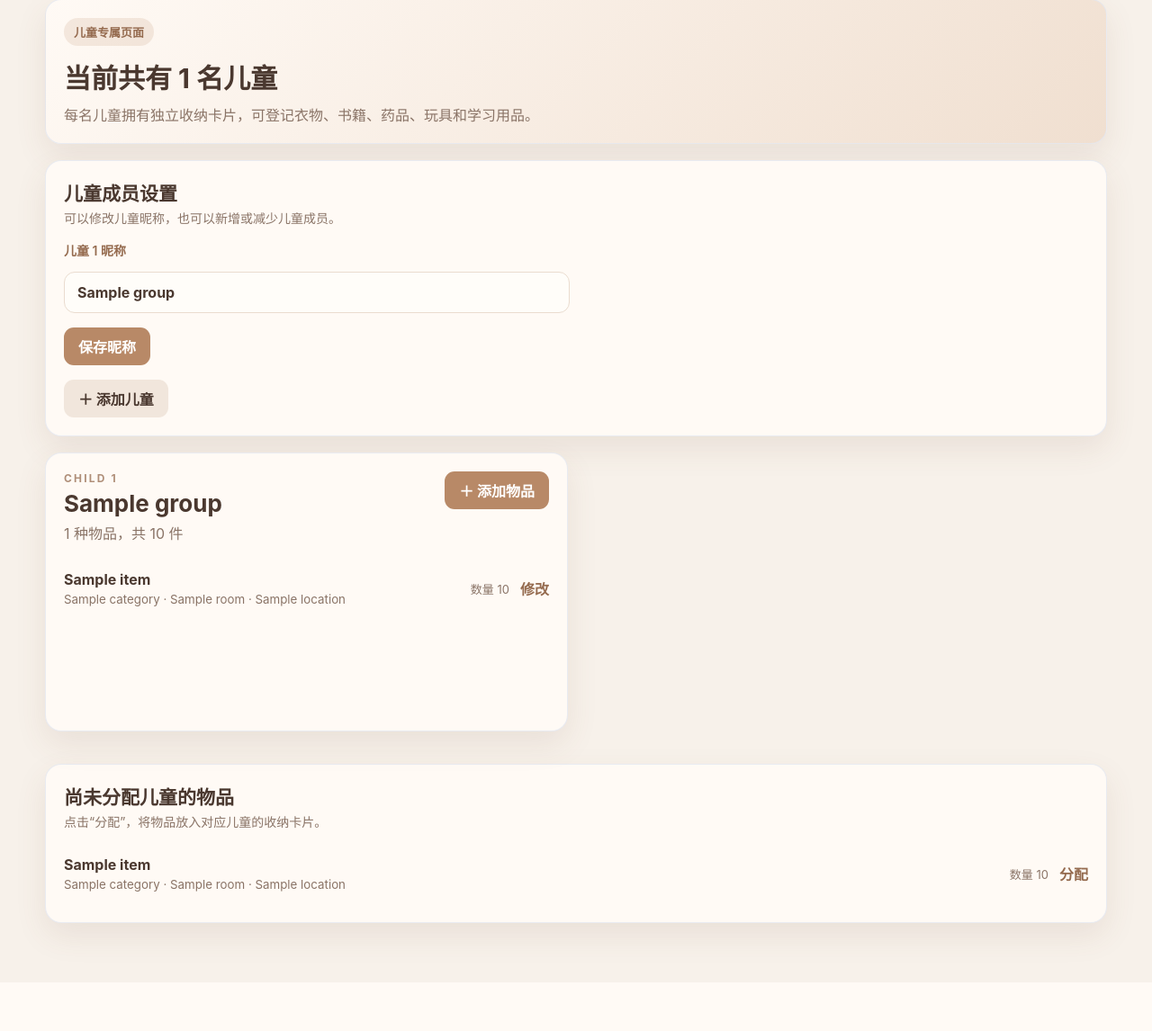
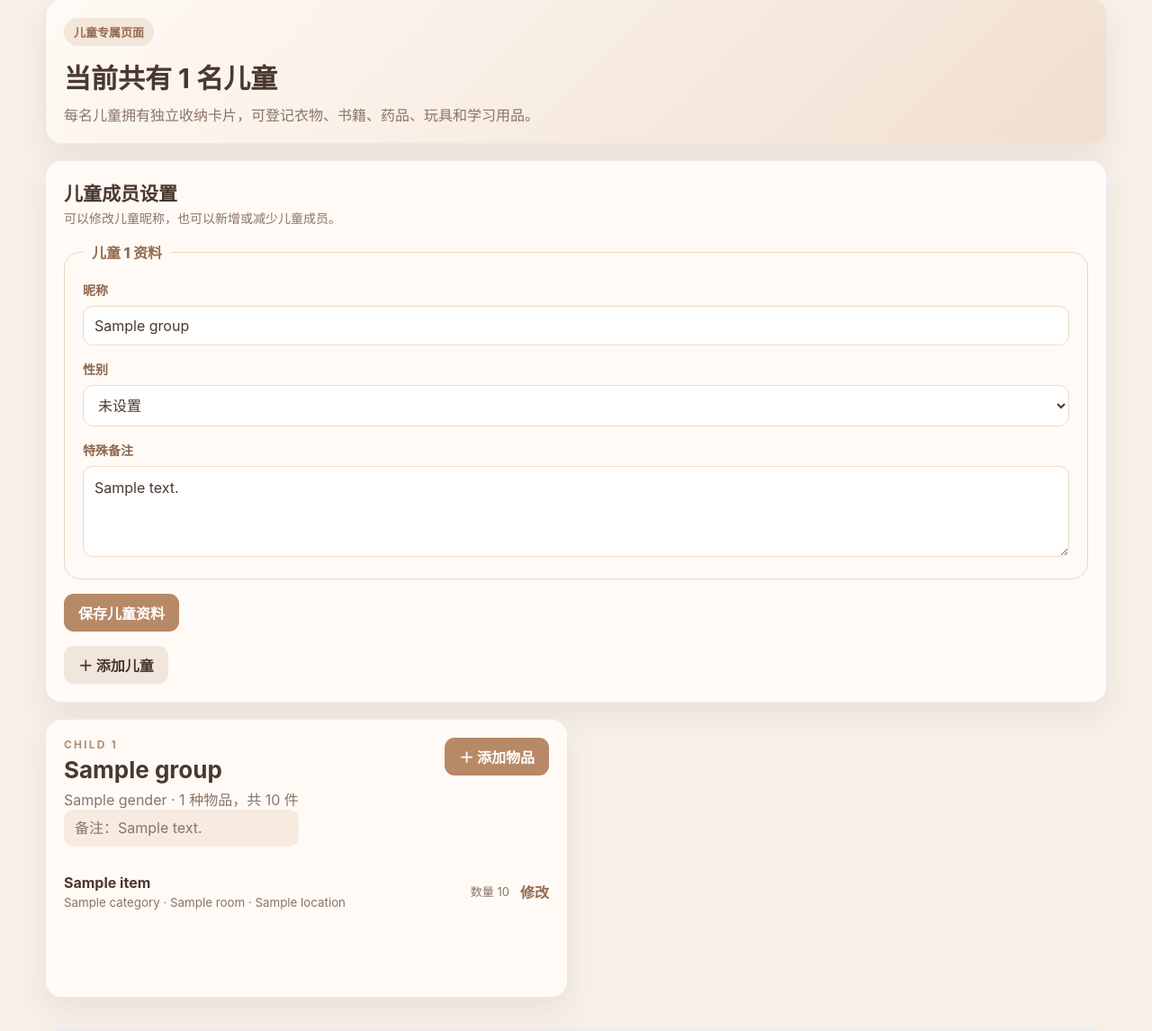
Before and after one commit to fanyifei217-cloud/Shariel_Final_Assignment, a Flask app: template templates/children.html in a window 1280 px wide. Shown: the part 203-1349 px from the top of the page at 90% size. Before the commit the page ends 1267 px from the top, so only its background shows below. Run offline with Flask 3, Linux system fonts and the light colour scheme; the template is opened without the code that fills it: most values are stand-ins (such as "Sample title", 1, 10 or a date in 2020).

Commit message:
Add files via upload

```diff
--- a/templates/children.html
+++ b/templates/children.html
@@ -41,17 +41,32 @@
             </div>
         </div>
         <form method="post" class="child-name-form">
-            <input type="hidden" name="action" value="save_names">
-            <div class="child-name-grid">
+            <input type="hidden" name="action" value="save_profiles">
+            <div class="child-profile-grid">
                 {% for group in child_groups %}
-                <label>
-                    <span>儿童 {{ loop.index }} 昵称</span>
-                    <input type="text" name="child_name" value="{{ group.name }}" maxlength="20" required>
-                </label>
+                <fieldset class="child-profile-box">
+                    <legend>儿童 {{ loop.index }} 资料</legend>
+                    <label>
+                        <span>昵称</span>
+                        <input type="text" name="child_name" value="{{ group.name }}" maxlength="20" required>
+                    </label>
+                    <label>
+                        <span>性别</span>
+                        <select name="child_gender">
+                            {% for option in ['未设置', '男孩', '女孩', '其他'] %}
+                            <option value="{{ option }}" {% if group.gender == option %}selected{% endif %}>{{ option }}</option>
+                            {% endfor %}
+                        </select>
+                    </label>
+                    <label class="child-notes-field">
+                        <span>特殊备注</span>
+                        <textarea name="child_notes" maxlength="300" rows="3" placeholder="例如：过敏情况、常用尺码、收纳习惯等">{{ group.notes }}</textarea>
+                    </label>
+                </fieldset>
                 {% endfor %}
             </div>
             <div class="children-setting-actions">
-                <button class="button primary" type="submit">保存昵称</button>
+                <button class="button primary" type="submit">保存儿童资料</button>
             </div>
         </form>
         <div class="children-count-actions">
@@ -75,7 +90,8 @@
                 <div>
                     <p class="eyebrow brown">CHILD {{ loop.index }}</p>
                     <h2>{{ group.name }}</h2>
-                    <p>{{ group.count }} 种物品，共 {{ group.quantity }} 件</p>
+                    <p>{{ group.gender }} · {{ group.count }} 种物品，共 {{ group.quantity }} 件</p>
+                    {% if group.notes %}<p class="child-card-note">备注：{{ group.notes }}</p>{% endif %}
                 </div>
                 <a class="button primary" href="{{ url_for('add_item', child=group.name) }}">＋ 添加物品</a>
             </div>
--- a/templates/login.html
+++ b/templates/login.html
@@ -9,8 +9,7 @@
 <body class="auth-body">
 <main class="auth-shell">
     <section class="auth-visual">
-        <p class="eyebrow brown">WARM HOME ORGANIZER</p>
-        <h1>把家里的每一件物品<br>都放在清楚的位置</h1>
+        <h1>把家里的每一件物品都放在清楚的位置</h1>
         <p>分类、编号、提醒、购物清单与收纳二维码，让家庭整理更轻松。</p>
         <div class="home-scene plant-scene" aria-hidden="true">
             <svg class="large-plant-illustration" viewBox="0 0 520 330" role="img" aria-label="绿色植物插画">
--- a/templates/register.html
+++ b/templates/register.html
@@ -9,7 +9,7 @@
 <body class="auth-body">
 <main class="auth-shell">
     <section class="auth-visual">
-        <p class="eyebrow brown">CREATE YOUR HOME</p>
+        <p class="eyebrow brown">CREATE YOUR INFORMATION</p>
         <h1>建立属于你的<br>家庭收纳档案</h1>
         <p>可以选择手机号注册或邮箱注册，每位用户只能查看和管理自己的家庭物品数据。</p>
         <div class="home-scene house-scene" aria-hidden="true">
@@ -48,7 +48,7 @@
         <form method="post" class="auth-form">
             <label>
                 <span>昵称</span>
-                <input name="display_name" required autocomplete="name" placeholder="例如：Shariel的家">
+                <input name="display_name" required autocomplete="name" placeholder="例如Shariel">
             </label>
 
 
```
